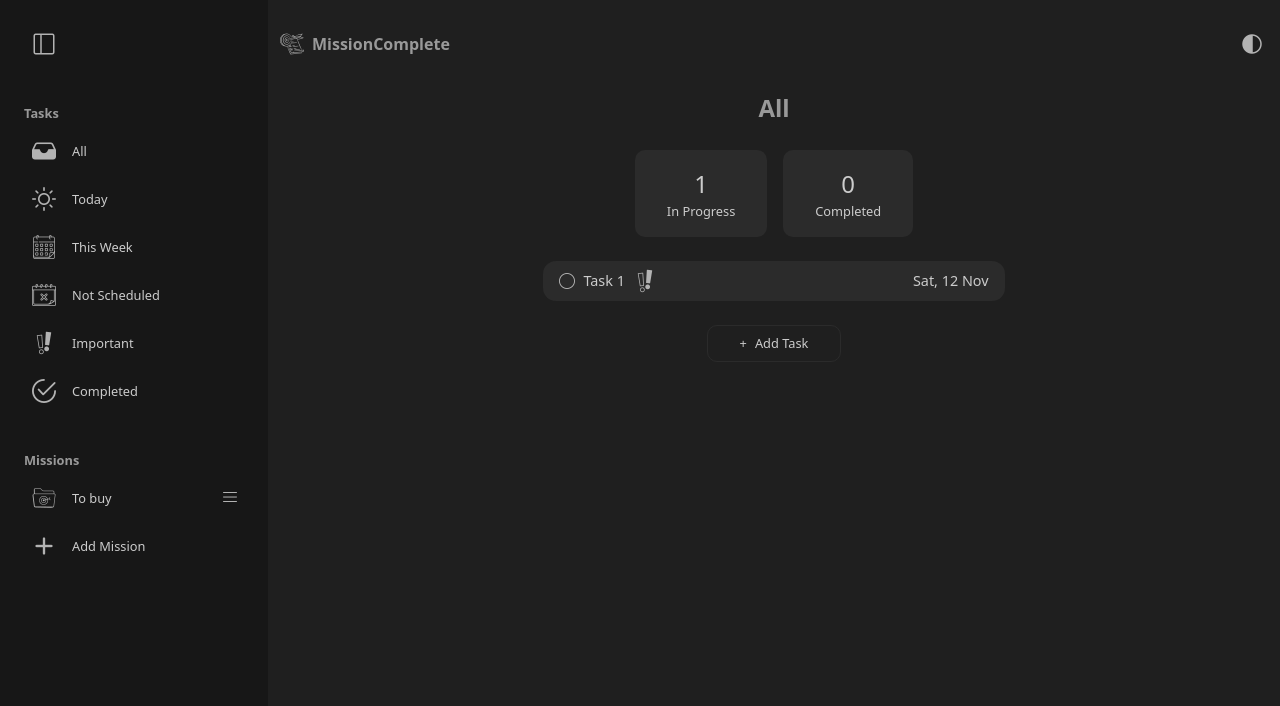
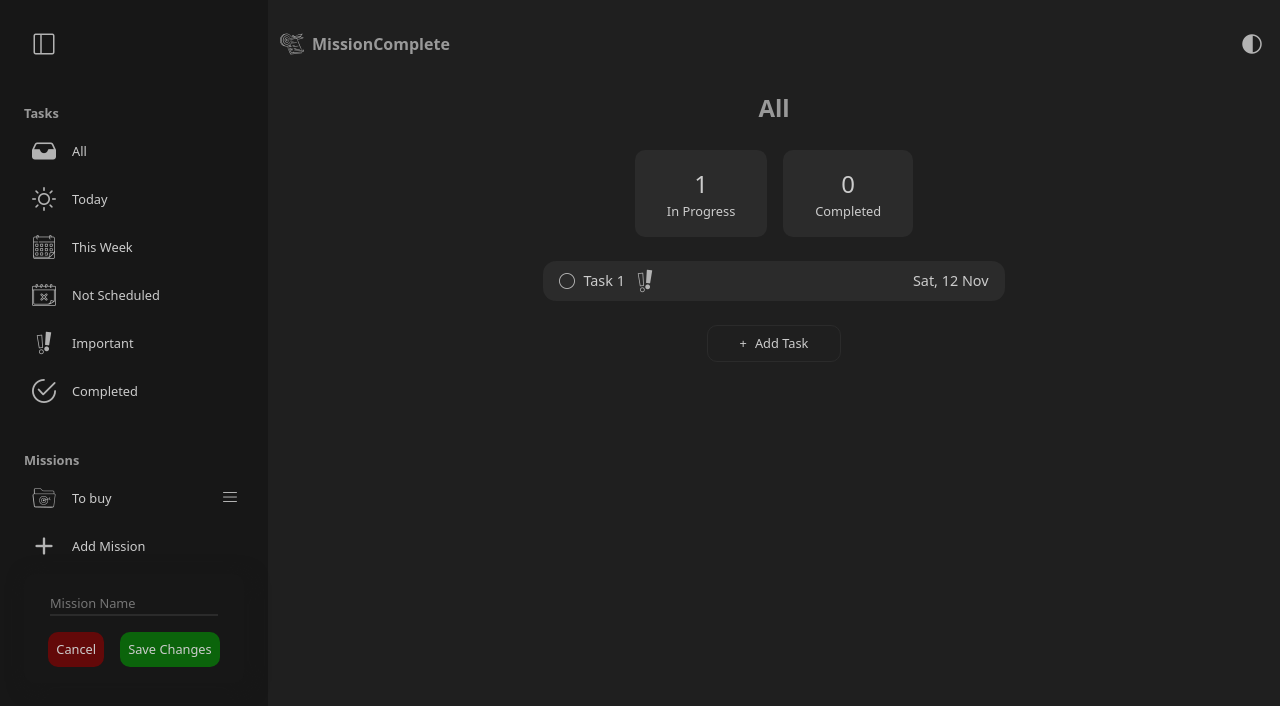
Before and after one commit to kaito24mako/ToDo-App, a website built with webpack: page src/index.html in a window 1280 px wide. Built offline with nearby package versions, Linux system fonts and the light colour scheme.

Commit message:
style forms in general and for add mission form

```diff
--- /dev/null
+++ b/src/css/form.css
@@ -0,0 +1,74 @@
+dialog {
+    border: none;
+    background: transparent;
+    overflow: visible;
+    z-index: 10;
+}
+dialog[open] {
+    position: absolute;
+
+}
+dialog::backdrop {
+    background-color: white;
+}
+
+form {
+    display: flex;
+    flex-direction: column;
+    align-items: center;
+
+    width: var(--width-sidebar);
+
+    gap: var(--spacing-medium);
+    padding: var(--spacing-medium) 0;
+
+    background-color: var(--black);
+    border-radius: 10px;
+
+    box-shadow: 4px 4px 20px var(--black);
+}
+
+form h2 {
+    color: var(--white-dark);
+}
+
+form input {
+    border-bottom: 2px solid var(--grey);
+    outline: none;
+
+    color: var(--white-dark);
+}
+
+form .buttons {
+    display: flex;
+
+    gap: var(--spacing-medium);
+}
+
+form .buttons button {
+    padding: var(--spacing-small);
+
+    color: var(--white);
+    font-size: var(--medium);
+
+    border-radius: 10px;
+}
+
+form button#cancel {
+    background-color: rgb(99, 9, 9);
+}
+
+form button#save {
+    background-color: rgb(11, 100, 11);
+}
+
+/* Add Mission form */
+
+#addMission-form input {
+    font-size: var(--medium);
+    width: 10.5rem;
+}
+#addMission-form .buttons button {
+   width: fit-content;
+
+}
--- a/src/css/sidebar.css
+++ b/src/css/sidebar.css
@@ -57,6 +57,7 @@
 
 #mission-container {
     margin-top: 2.5rem;
+    position: relative;
 }
 
 #task-container > h3,
@@ -80,7 +81,7 @@
 
     width: var(--width-sidebar);
 
-    padding: var(--spacing-small) var(--spacing-small);
+    padding: var(--spacing-small);
 
     font-size: var(--medium);
     color: var(--white);
--- a/src/index.html
+++ b/src/index.html
@@ -101,6 +101,21 @@
                             Add Mission
                         </span>
                     </button>
+
+                </li>
+                <li>
+                    <dialog id="addMission-dialog" open>
+                        <form method="post" id="addMission-form" class="mission-form">
+                            <div>
+                                <label for="title"></label>
+                                <input type="text" id="title" name="title" placeholder="Mission Name" required>
+                            </div>
+                            <div class="buttons">
+                                <button id="cancel">Cancel</button>
+                                <button type="submit" id="save">Save Changes</button>
+                            </div>
+                        </form>
+                    </dialog>
                 </li>
             </ul>
         </div>
@@ -138,5 +153,8 @@
             <p>Add Task</p>
         </button> -->
     </main>
+
+
+
 </body>
 </html>
--- a/src/index.js
+++ b/src/index.js
@@ -1,6 +1,7 @@
 import './index.css';
 import './css/sidebar.css';
 import './css/content.css';
+import './css/form.css';
 
 import { toggleSidebar, toggleTheme, checkViewportWidth } from './js/sidebar.js';
 import { displayTasksContent, addMissionsToSidebar } from './js/dom.js';
--- a/src/js/dom.js
+++ b/src/js/dom.js
@@ -23,6 +23,9 @@ export function displayTasksContent(tab) {
     const progressNumber = document.createElement('p');
     progressNumber.id = 'number';
     progressNumber.textContent = tab.progress;
+
+    // const progressCounter = document.querySelector('#task-tab-container .counter')
+    // progressCounter.textContent = tab.progress;
 
     const progressStatus = document.createElement('p');
     progressStatus.id = 'status';
```
